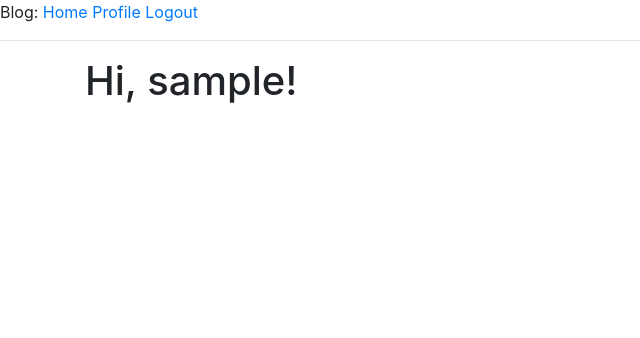
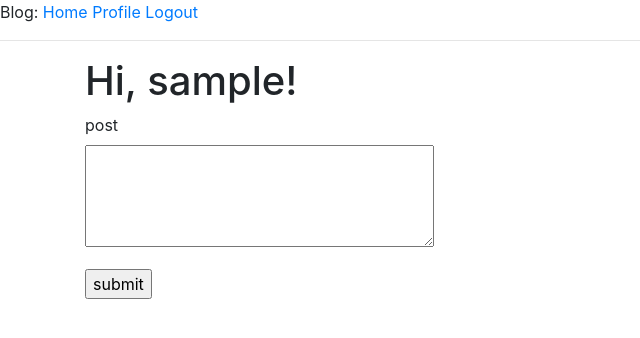
Before and after one commit to FaridJunior/blog, a Flask app: page / in a window 1280 px wide. Shown: the top 338 px of the page, without its empty margins (0-640 px from the left). Run offline with Flask 2, Linux system fonts and the light colour scheme; the visitor is signed in with stand-in values (Sample User, id 1); data comes from the database, SQL or seed files in the repository; data that the repository does not hold is empty; some libraries are stand-ins or nearby versions.

Commit message:
add post forms to home page

```diff
--- a/app/forms.py
+++ b/app/forms.py
@@ -44,3 +44,9 @@ class EditProfileForm(FlaskForm):
             user = User.query.filter_by(username=self.username.data).first()
             if user is not None:
                 raise ValidationError('Please use a different username.')
+
+
+class PostForm(FlaskForm):
+    post = TextAreaField('post', validators=[
+                         DataRequired(), Length(min=20, max=180)])
+    submit = SubmitField('submit')
--- a/app/routes.py
+++ b/app/routes.py
@@ -1,18 +1,25 @@
 from flask import render_template, flash, redirect, url_for
 from flask_login import current_user, login_user
-from app.models import User
+from app.models import User, Post
 from flask_login import logout_user, login_required
 from app import app, db
-from app.forms import RegistrationForm, EditProfileForm, LoginForm
+from app.forms import RegistrationForm, EditProfileForm, LoginForm, PostForm
 from datetime import datetime
 from flask import request
 
 
-@app.route('/')
+@app.route('/', methods=['GET', 'POST'])
 @login_required
 def index():
-    posts = current_user.posts
-    return render_template("index.html", title='Home Page', posts=posts)
+    form = PostForm()
+    if form.validate_on_submit():
+        post = Post(body=form.post.data, user_id=current_user.id)
+        db.session.add(post)
+        db.session.commit()
+        flash("post was published")
+        return redirect(url_for("index"))
+    posts = current_user.followed_posts().all()
+    return render_template("index.html", title='Home Page', posts=posts, form=form)
 
 
 @app.route('/register', methods=['GET', 'POST'])
@@ -83,6 +90,7 @@ def edit_profile():
     return render_template('edit_profile.html', title='Edit Profile',
                            form=form)
 
+
 @app.route('/follow/<username>')
 @login_required
 def follow(username):
@@ -98,6 +106,7 @@ def follow(username):
     flash('You are following {}!'.format(username))
     return redirect(url_for('user', username=username))
 
+
 @app.route('/unfollow/<username>')
 @login_required
 def unfollow(username):
--- a/app/templates/index.html
+++ b/app/templates/index.html
@@ -1,7 +1,18 @@
-{% extends "base.html" %}
-{% block content %}
-    <h1>Hi, {{ current_user.username }}!</h1>
-    {% for post in posts %}
-    <div><p>{{ post.author.username }} says: <b>{{ post.body }}</b></p></div>
+{% extends "base.html" %} {% block content %}
+<h1>Hi, {{ current_user.username }}!</h1>
+<form action="" method="post">
+  {{ form.hidden_tag() }}
+  <p>
+    {{ form.post.label }}<br />
+    {{ form.post(cols=32, rows=4) }}<br />
+    {% for error in form.post.errors %}
+    <span style="color: red;">[{{ error }}]</span>
     {% endfor %}
-{% endblock %}
+  </p>
+  <p>{{ form.submit() }}</p>
+</form>
+{% for post in posts %} {%include '_post.html'%}
+<!-- <p>
+    {{ post.author.username }} says: <b>{{ post.body }}</b>
+    </p> -->
+{% endfor %} {% endblock %}
```
